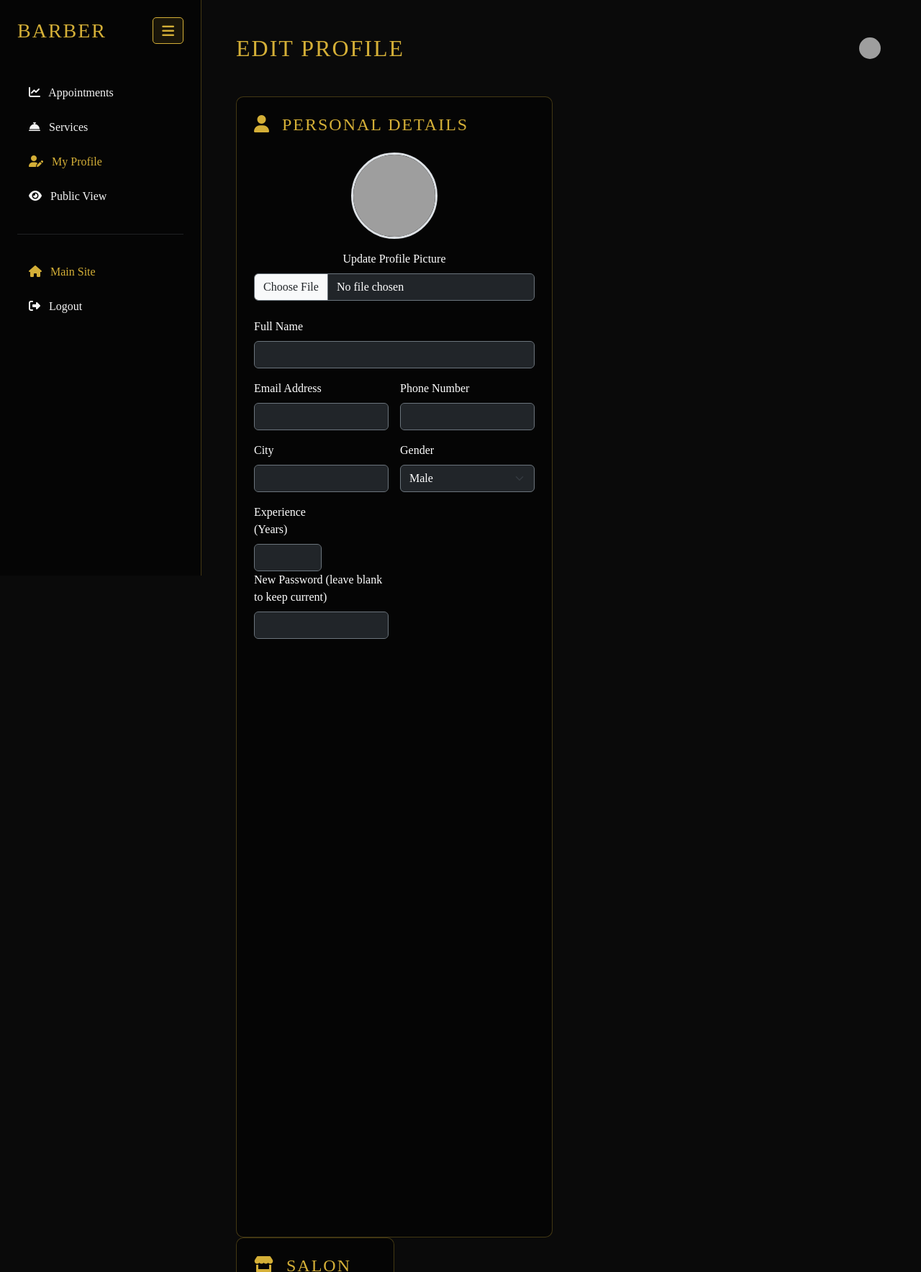
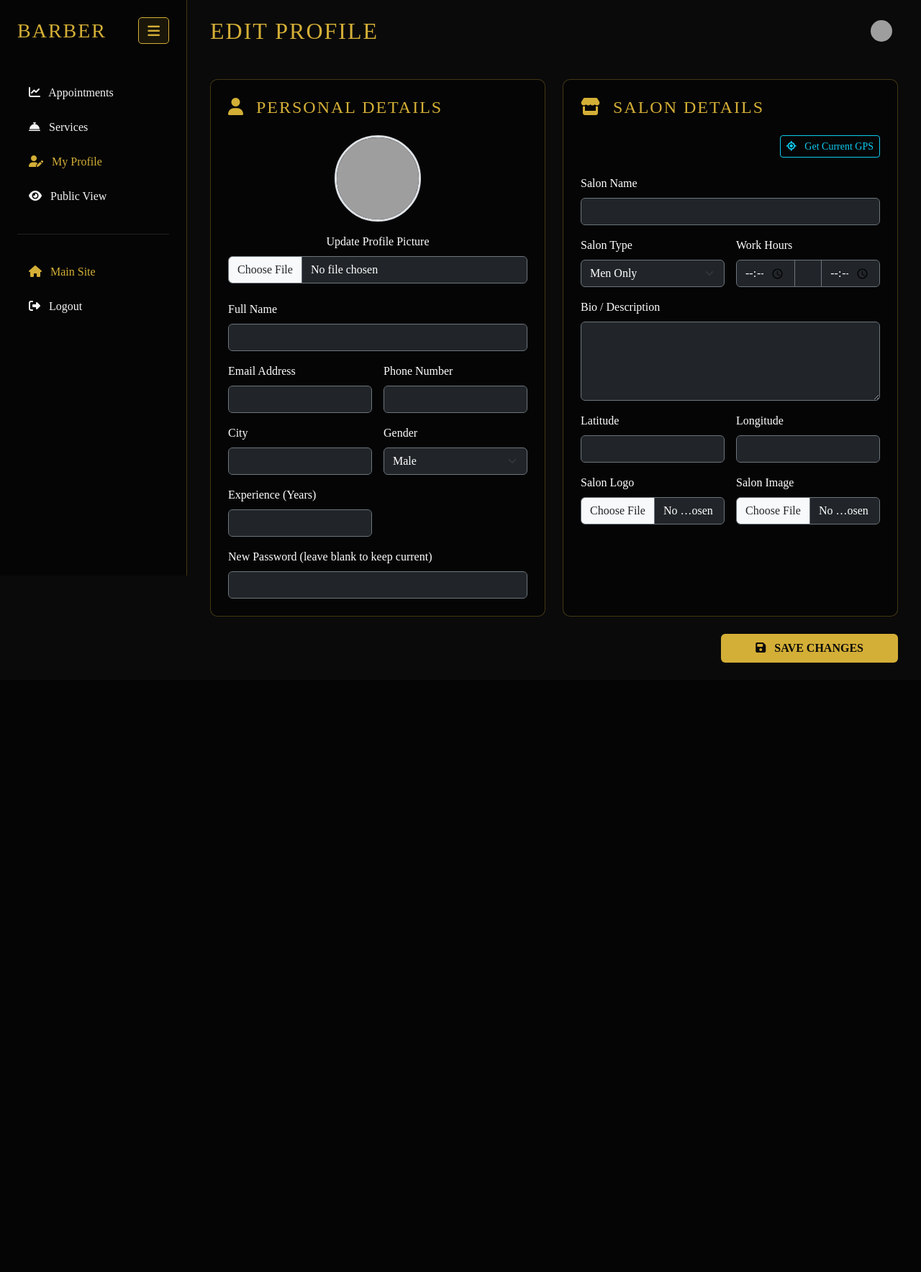
Before and after one commit to alaemaghchich/-COIFFEUR-ELITE---appliction-web-PFA, a PHP site: page /barber/profile.php in a window 1280 px wide. Shown: the whole page at 72% size. After the commit the page ends 921 px from the top, so only its background shows below. Run offline with PHP 8.4, Linux system fonts and the light colour scheme; the visitor is signed in with stand-in values (Sample User, id 1); data that the repository does not hold is empty; grey boxes are pictures that could not be loaded.

Commit message:
finish design

```diff
--- a/admin/dashboard.php
+++ b/admin/dashboard.php
@@ -157,7 +157,7 @@ function time_ago($timestamp) {
             <div class="card-luxury p-4">
                 <div class="d-flex justify-content-between align-items-center mb-4">
                     <h4 class="mb-0">Recent Platform Activity</h4>
-                    <span class="badge bg-gold text-dark"><?php echo count($activities); ?> New</span>
+                    <span class="badge bg-gold"><?php echo count($activities); ?> New</span>
                 </div>
                 <div class="table-responsive">
                     <table class="table table-dark table-hover mb-0">
--- a/assets/css/style.css
+++ b/assets/css/style.css
@@ -279,6 +279,22 @@ h1, h2, h3, h4, h5, h6 {
     }
 }
 
+/* Laptop/Desktop Fine-tuning */
+@media (min-width: 992px) and (max-width: 1400px) {
+    .main-content.p-lg-5 {
+        padding: 1.5rem 2rem !important;
+    }
+
+    .card-luxury {
+        padding: 1.5rem !important;
+    }
+
+    .sidebar {
+        width: 260px;
+        min-width: 260px;
+    }
+}
+
 @media (max-width: 576px) {
     .card-luxury {
         padding: 15px !important;
--- a/barber/dashboard.php
+++ b/barber/dashboard.php
@@ -103,7 +103,7 @@ $services = $service->getByBarber($barber_id);
 
             <div class="d-flex justify-content-between align-items-center mb-4">
                 <h4 class="text-gold mb-0"><i class="fas fa-calendar-check me-2"></i> Appointments</h4>
-                <div class="badge bg-gold text-dark"><?php echo count($bookings); ?> Total</div>
+                <div class="badge bg-gold text-white"><?php echo count($bookings); ?> Total</div>
             </div>
 
             <div class="card-luxury p-0 overflow-hidden">
--- a/barber/profile.php
+++ b/barber/profile.php
@@ -141,7 +141,7 @@ $details = $barber->getBarberDetails($barber_id);
             <form action="profile.php" method="POST" enctype="multipart/form-data">
                 <div class="row g-4">
                     <!-- Personal Information -->
-                    <div class="col-lg-6">
+                    <div class="col-xl-6">
                         <div class="card-luxury p-4 h-100">
                             <h4 class="text-gold mb-4"><i class="fas fa-user me-2"></i> Personal Details</h4>
 
@@ -178,8 +178,6 @@ $details = $barber->getBarberDetails($barber_id);
                                     </select>
                                 </div>
                                 <div class="col-md-6">
-
-                                <div class="col-md-6">
                                     <label class="form-label text-gray-text">Experience (Years)</label>
                                     <input type="number" name="experience_years" class="form-control bg-dark text-white border-secondary" value="<?php echo $details['experience_years']; ?>">
                                 </div>
@@ -192,7 +190,7 @@ $details = $barber->getBarberDetails($barber_id);
                     </div>
 
                     <!-- Salon Information -->
-                    <div class="col-lg-6">
+                    <div class="col-xl-6">
                         <div class="card-luxury p-4 h-100">
                             <h4 class="text-gold mb-4"><i class="fas fa-store me-2"></i> Salon Details</h4>
 
--- a/terms.php
+++ b/terms.php
@@ -26,10 +26,6 @@ include_once 'includes/header.php';
                     <p class="text-gray-text lh-lg">The platform is not responsible for agreements or payments made outside the site system.</p>
                 </div>
             </div>
-
-            <div class="text-center mt-4">
-                <p class="text-gray-text small">Last update: <?php echo date('Y/m/d'); ?></p>
-            </div>
         </div>
     </div>
 </div>
```
Also changed, not shown: help.php (+4 -4 lines).
